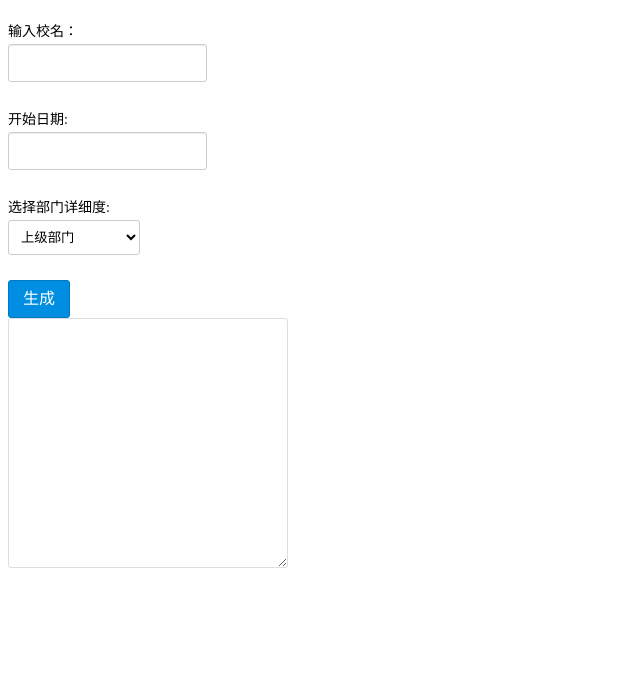
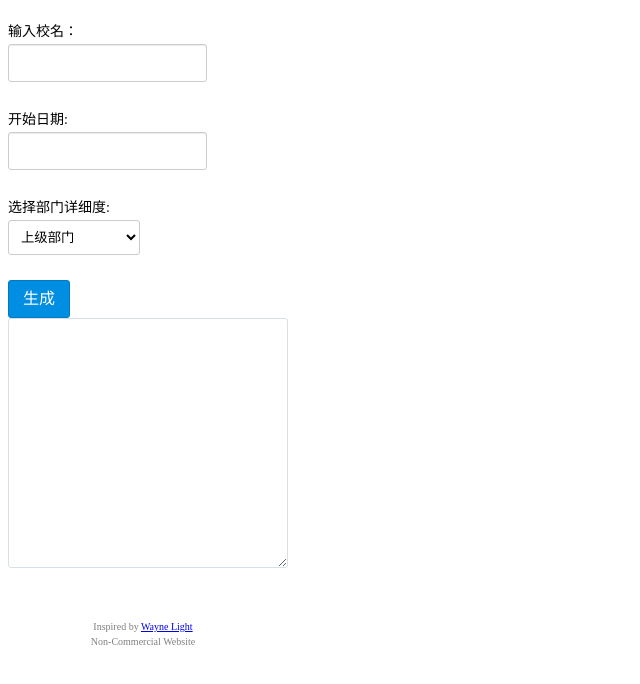
Before and after one commit to LogCreative/ReturnGenerator, a plain HTML site: page index.html in a window 1280 px wide. Shown: the part 70-754 px from the top of the page, without its empty margins (0-640 px from the left). Drawn offline with Linux system fonts and the light colour scheme.

Commit message:
sourceup

```diff
--- a/index.html
+++ b/index.html
@@ -1,4 +1,5 @@
 <!DOCTYPE html>
+<!--非商用 不需要授权 Inspired by Wayne Light-->
 <html>
 <head>
     <meta name="viewport" content="width=device-width">
@@ -96,6 +97,13 @@ document.getElementById("field4").value=document.getElementById("field1").value
 
     <button onclick="copyText()">生成</button><br>
     <textarea cols="5" id="field4" style="width: 280px;height: 250px;"></textarea>
+    <br><br>
+    <footer style="color: gray;font-weight: lighter;font-size: x-small;width: 250px;line-height: normal;">
+        <center>
+        　　Inspired by <a href="https://mp.weixin.qq.com/s?__biz=MzI3MjAyMDk5Ng==&mid=2651698433&idx=1&sn=410a6bec71a68a879c36ee43a4e86d0c&chksm=f0c1f66ac7b67f7c6a36bcd0b85dece57ba23523a98b6a3bc0463cb233d41c40cfd6ab12bce1&mpshare=1&scene=1&srcid=04247AeAWcJ5mh4YayGPmSUj&sharer_sharetime=1587732611735&sharer_shareid=43aac783381752238514332a2b80728d#rd">Wayne Light</a><br />
+        　　Non-Commercial Website
+        </center>
+    </footer>
 </div>
 
 
```
